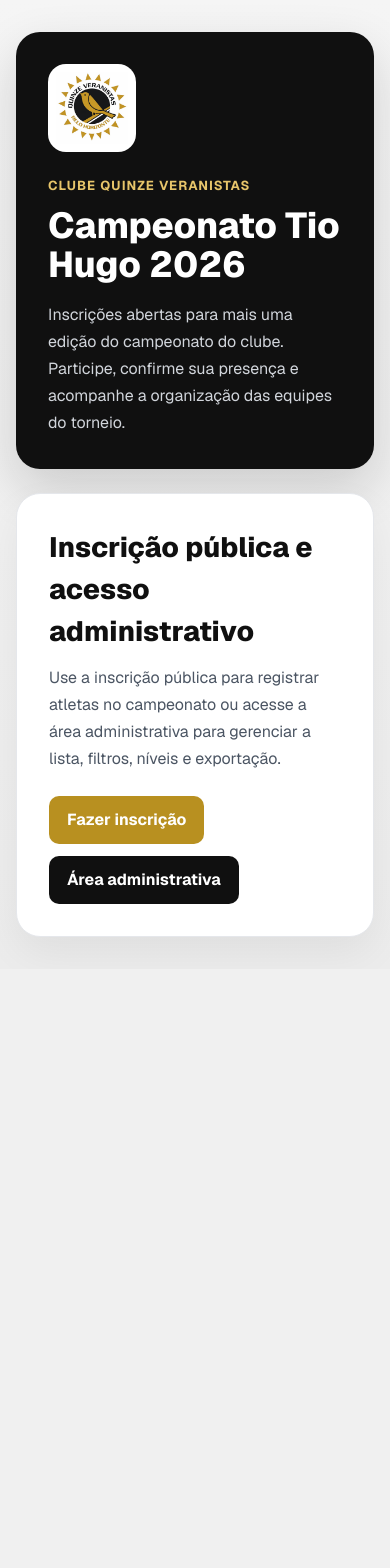
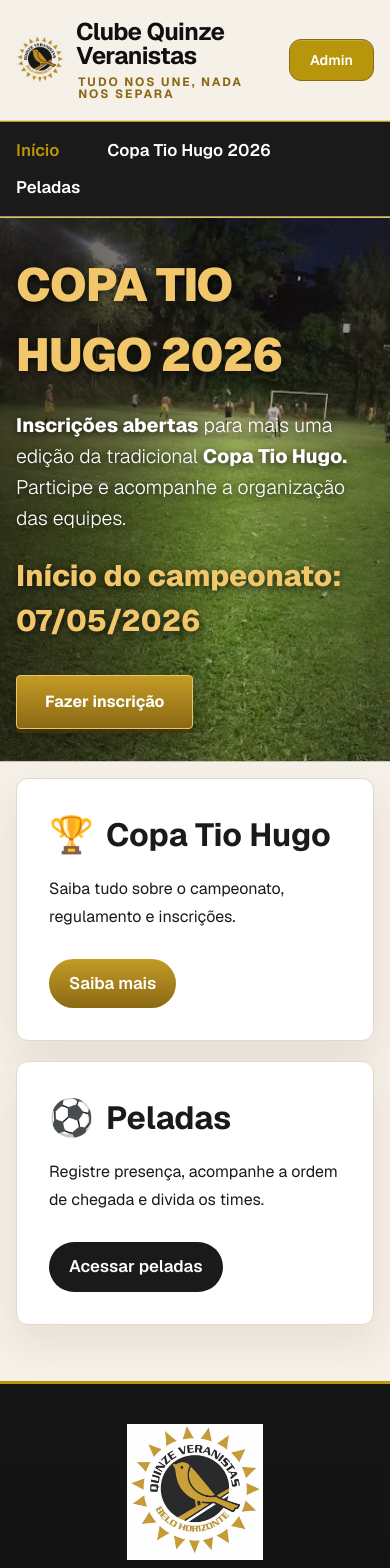
Before and after one commit to heberthmagnus/projeto-xv, a Next.js app: page / in a window 390 px wide. Shown: the top 1568 px of the page. Before the commit the page ends 969 px from the top, so only its background shows below. Built offline with nearby package versions, Linux system fonts and the light colour scheme.

Commit message:
ajustes da home e melhorias do site

```diff
--- /dev/null
+++ b/app/admin/tio-hugo-2026/admin-navigation.tsx
@@ -0,0 +1,133 @@
+"use client";
+
+import Link from "next/link";
+import { usePathname } from "next/navigation";
+import { logout } from "@/app/login/actions";
+import {
+  ADMIN_ADVANCED_SIMULATION_PATH,
+  ADMIN_REGISTRATIONS_PATH,
+  ADMIN_SIMULATION_PATH,
+} from "@/lib/routes";
+
+const links = [
+  { href: ADMIN_REGISTRATIONS_PATH, label: "Inscrições" },
+  { href: ADMIN_SIMULATION_PATH, label: "Simulação" },
+  { href: ADMIN_ADVANCED_SIMULATION_PATH, label: "Simulação avançada" },
+];
+
+export function AdminChampionshipNavigation() {
+  const pathname = usePathname();
+
+  return (
+    <div style={wrapperStyle}>
+      <div style={containerStyle}>
+        <div style={headerStyle}>
+          <div>
+            <p style={eyebrowStyle}>Área administrativa</p>
+            <h2 style={titleStyle}>Campeonato Tio Hugo 2026</h2>
+          </div>
+
+          <form action={logout}>
+            <button type="submit" style={logoutButtonStyle}>
+              Sair
+            </button>
+          </form>
+        </div>
+
+        <nav style={navStyle} aria-label="Navegação administrativa">
+          {links.map((link) => {
+            const isActive = pathname === link.href;
+
+            return (
+              <Link
+                key={link.href}
+                href={link.href}
+                style={isActive ? activeLinkStyle : linkStyle}
+              >
+                {link.label}
+              </Link>
+            );
+          })}
+        </nav>
+      </div>
+    </div>
+  );
+}
+
+const wrapperStyle: React.CSSProperties = {
+  background: "#F0F0F0",
+  padding: "16px 12px 0",
+};
+
+const containerStyle: React.CSSProperties = {
+  maxWidth: 1440,
+  margin: "0 auto",
+  background: "#FFFFFF",
+  borderRadius: 16,
+  padding: "18px 20px",
+  border: "1px solid #E5E7EB",
+  boxShadow: "0 10px 30px rgba(0,0,0,0.06)",
+};
+
+const headerStyle: React.CSSProperties = {
+  display: "flex",
+  justifyContent: "space-between",
+  alignItems: "center",
+  gap: 16,
+  flexWrap: "wrap",
+  marginBottom: 14,
+};
+
+const eyebrowStyle: React.CSSProperties = {
+  margin: "0 0 4px",
+  fontSize: 12,
+  fontWeight: 700,
+  color: "#B89020",
+  textTransform: "uppercase",
+  letterSpacing: "0.06em",
+};
+
+const titleStyle: React.CSSProperties = {
+  margin: 0,
+  fontSize: 22,
+  color: "#101010",
+};
+
+const navStyle: React.CSSProperties = {
+  display: "flex",
+  gap: 10,
+  flexWrap: "wrap",
+};
+
+const baseLinkStyle: React.CSSProperties = {
+  display: "inline-block",
+  padding: "10px 14px",
+  borderRadius: 10,
+  fontWeight: 700,
+  textDecoration: "none",
+  transition: "all 0.15s ease",
+};
+
+const linkStyle: React.CSSProperties = {
+  ...baseLinkStyle,
+  background: "#FFFFFF",
+  color: "#101010",
+  border: "1px solid #D1D5DB",
+};
+
+const activeLinkStyle: React.CSSProperties = {
+  ...baseLinkStyle,
+  background: "#B89020",
+  color: "#FFFFFF",
+  border: "1px solid #B89020",
+};
+
+const logoutButtonStyle: React.CSSProperties = {
+  padding: "10px 14px",
+  borderRadius: 10,
+  border: "1px solid #D1D5DB",
+  background: "#FFFFFF",
+  color: "#101010",
+  fontWeight: 700,
+  cursor: "pointer",
+};
--- a/app/admin/tio-hugo-2026/inscricoes/page.tsx
+++ b/app/admin/tio-hugo-2026/inscricoes/page.tsx
@@ -4,7 +4,6 @@ import {
   PlayerLevel,
   PreferredPosition,
 } from "@prisma/client";
-import { logout } from "@/app/login/actions";
 import { getAuthenticatedAdmin } from "@/lib/auth";
 import { prisma } from "@/lib/prisma";
 import { RegistrationRow } from "./registration-row";
@@ -125,12 +124,6 @@ export default async function InscricoesAdminPage({
               >
                 Exportar CSV
               </a>
-
-              <form action={logout}>
-                <button type="submit" style={logoutButtonStyle}>
-                  Sair
-                </button>
-              </form>
             </div>
           </div>
         </div>
@@ -291,16 +284,6 @@ const headerCardStyle: React.CSSProperties = {
   marginBottom: 20,
   boxShadow: "0 10px 30px rgba(0,0,0,0.06)",
   border: "1px solid #E5E7EB",
-};
-
-const logoutButtonStyle: React.CSSProperties = {
-  padding: "10px 14px",
-  borderRadius: 10,
-  border: "1px solid #D1D5DB",
-  background: "#FFFFFF",
-  color: "#101010",
-  fontWeight: 700,
-  cursor: "pointer",
 };
 
 const filterCardStyle: React.CSSProperties = {
--- a/app/campeonatos/tio-hugo-2026/inscricao/page.tsx
+++ b/app/campeonatos/tio-hugo-2026/inscricao/page.tsx
@@ -1,5 +1,4 @@
 import Image from "next/image";
-import Link from "next/link";
 import { RegistrationForm } from "./registration-form";
 
 export default function InscricaoPage() {
@@ -89,25 +88,8 @@ export default function InscricaoPage() {
           <p>• A equipe de folga será responsável pela resenha da noite</p>
         </div>
 
-        <div style={{ marginBottom: 20 }}>
-          <Link href="/" style={backLinkStyle}>
-            Voltar para página inicial
-          </Link>
-        </div>
-
         <RegistrationForm />
       </div>
     </main>
   );
 }
-
-const backLinkStyle: React.CSSProperties = {
-  display: "inline-block",
-  padding: "10px 14px",
-  borderRadius: 10,
-  border: "1px solid #D1D5DB",
-  background: "#FFFFFF",
-  color: "#101010",
-  textDecoration: "none",
-  fontWeight: 600,
-};
--- a/app/layout.tsx
+++ b/app/layout.tsx
@@ -1,5 +1,7 @@
 import type { Metadata } from "next";
 import { Geist, Geist_Mono } from "next/font/google";
+import { SiteFooter } from "./site-footer";
+import { SiteHeader } from "./site-header";
 import "./globals.css";
 
 const geistSans = Geist({
@@ -27,7 +29,11 @@ export default function RootLayout({
       lang="pt-BR"
       className={`${geistSans.variable} ${geistMono.variable} h-full antialiased`}
     >
-      <body className="min-h-full flex flex-col">{children}</body>
+      <body className="min-h-full flex flex-col">
+        <SiteHeader />
+        <div className="flex flex-1 flex-col">{children}</div>
+        <SiteFooter />
+      </body>
     </html>
   );
 }
--- a/app/login/page.tsx
+++ b/app/login/page.tsx
@@ -14,13 +14,13 @@ export default async function LoginPage() {
   return (
     <main
       style={{
-        minHeight: "100vh",
+        flex: 1,
         display: "flex",
         alignItems: "center",
         justifyContent: "center",
         background:
           "linear-gradient(180deg, #F4F4F4 0%, #EAEAEA 100%)",
-        padding: 16,
+        padding: "24px 16px 40px",
       }}
     >
       <div
--- a/app/page.tsx
+++ b/app/page.tsx
@@ -1,153 +1,92 @@
-import Image from "next/image";
 import Link from "next/link";
+
+const cards = [
+  {
+    id: "copa-tio-hugo",
+    title: "Copa Tio Hugo",
+    text: "Saiba tudo sobre o campeonato, regulamento e inscrições.",
+    buttonLabel: "Saiba mais",
+    href: "/campeonatos/tio-hugo-2026/inscricao",
+  },
+  {
+    id: "peladas",
+    title: "Peladas",
+    text: "Registre presença, acompanhe a ordem de chegada e divida os times.",
+    buttonLabel: "Acessar peladas",
+    href: "#peladas",
+  },
+];
 
 export default function HomePage() {
   return (
-    <main
+    <main id="inicio" className="bg-[#F5F0E8] text-[#1A1A1A]">
+      <section className="w-full px-0 py-0">
+        <div className="w-full overflow-hidden border-y border-black/20">
+          <div
+            className="relative min-h-[420px] bg-[#1A1A1A] bg-cover bg-center md:min-h-[440px]"
             style={{
-        minHeight: "100vh",
-        background: "linear-gradient(180deg, #F5F5F5 0%, #ECECEC 100%)",
-        padding: "32px 16px",
+              backgroundImage:
+                "linear-gradient(90deg, rgba(24,19,14,0.78) 0%, rgba(24,19,14,0.58) 32%, rgba(24,19,14,0.24) 60%, rgba(24,19,14,0.52) 100%), url('/banner-copa-tio-hugo.webp')",
             }}
           >
-      <div
-        style={{
-          maxWidth: 960,
-          margin: "0 auto",
-          display: "grid",
-          gridTemplateColumns: "repeat(auto-fit, minmax(280px, 1fr))",
-          gap: 24,
-          alignItems: "stretch",
-        }}
-      >
-        <section
-          style={{
-            background: "#101010",
-            color: "#FFFFFF",
-            borderRadius: 24,
-            padding: 32,
-            boxShadow: "0 20px 50px rgba(16,16,16,0.16)",
-          }}
-        >
-          <div
-            style={{
-              width: 88,
-              height: 88,
-              borderRadius: 18,
-              background: "#FFFFFF",
-              display: "flex",
-              alignItems: "center",
-              justifyContent: "center",
-              marginBottom: 24,
-            }}
-          >
-            <Image
-              src="/logo-clube-xv.png"
-              alt="Logo Clube Quinze Veranistas"
-              width={72}
-              height={72}
-            />
-          </div>
-
-          <p
-            style={{
-              color: "#E7C56A",
-              fontSize: 13,
-              fontWeight: 700,
-              letterSpacing: "0.08em",
-              textTransform: "uppercase",
-              marginBottom: 10,
-            }}
-          >
-            Clube Quinze Veranistas
+            <div className="mx-auto flex min-h-[420px] w-full max-w-6xl items-center px-4 py-8 md:min-h-[440px] md:px-10">
+              <div className="max-w-3xl">
+                <h2 className="mb-5 text-[2.9rem] font-black uppercase tracking-tight text-[#F2C76B] drop-shadow-[0_2px_4px_rgba(0,0,0,0.7)] md:text-[3.5rem]">
+                  Copa Tio Hugo 2026
+                </h2>
+                <p className="mb-5 max-w-3xl text-[1.22rem] font-light leading-[1.6] text-white drop-shadow-[0_2px_4px_rgba(0,0,0,0.82)] md:text-[1.35rem]">
+                  <span className="font-extrabold">Inscrições abertas</span> para mais uma edição da tradicional{" "}
+                  <span className="font-extrabold">Copa Tio Hugo.</span> Participe e acompanhe a organização das equipes.
                 </p>
-
-          <h1
-            style={{
-              fontSize: 36,
-              lineHeight: 1.1,
-              fontWeight: 800,
-              marginBottom: 16,
-            }}
-          >
-            Campeonato Tio Hugo 2026
-          </h1>
-
-          <p style={{ color: "#D1D5DB", lineHeight: 1.7, fontSize: 16 }}>
-            Inscrições abertas para mais uma edição do campeonato do clube.
-            Participe, confirme sua presença e acompanhe a organização das
-            equipes do torneio.
+                <p className="mb-8 text-[1.85rem] font-extrabold text-[#F2C76B] drop-shadow-[0_2px_4px_rgba(0,0,0,0.75)] md:text-[1.95rem]">
+                  Início do campeonato: 07/05/2026
                 </p>
-        </section>
-
-        <section
-          style={{
-            background: "#FFFFFF",
-            borderRadius: 24,
-            padding: 32,
-            border: "1px solid #E5E7EB",
-            boxShadow: "0 16px 40px rgba(16,16,16,0.06)",
-            display: "flex",
-            flexDirection: "column",
-            justifyContent: "center",
-          }}
-        >
-          <h2
-            style={{
-              fontSize: 28,
-              fontWeight: 800,
-              color: "#101010",
-              marginBottom: 12,
-            }}
-          >
-            Inscrição pública e acesso administrativo
-          </h2>
-
-          <p style={{ color: "#4B5563", lineHeight: 1.7, marginBottom: 24 }}>
-            Use a inscrição pública para registrar atletas no campeonato ou
-            acesse a área administrativa para gerenciar a lista, filtros, níveis
-            e exportação.
-          </p>
-
-          <div
-            style={{
-              display: "flex",
-              flexWrap: "wrap",
-              gap: 12,
-            }}
-          >
                 <Link
                   href="/campeonatos/tio-hugo-2026/inscricao"
-              style={primaryLinkStyle}
+                  className="inline-flex rounded-sm border border-[#E8C866] bg-gradient-to-b from-[#C49B25] to-[#8B6914] px-7 py-3.5 text-[1rem] font-bold text-white shadow-[0_4px_0_rgba(73,54,9,0.75),0_12px_22px_rgba(0,0,0,0.24)] transition hover:from-[#D3AB35] hover:to-[#9A7618]"
                 >
                   Fazer inscrição
                 </Link>
-            <Link href="/login" style={secondaryLinkStyle}>
-              Área administrativa
-            </Link>
+              </div>
+            </div>
+          </div>
         </div>
       </section>
+
+      <section className="px-4 pb-14 pt-4 md:px-6 md:pb-20">
+        <div className="mx-auto grid max-w-5xl gap-5 md:grid-cols-2">
+          {cards.map((card) => (
+            <article
+              key={card.id}
+              id={card.id}
+              className="flex min-h-[216px] flex-col justify-between rounded-xl border border-[#E5D8C7] bg-white p-8 shadow-[0_18px_40px_rgba(96,72,28,0.10)]"
+            >
+              <div>
+                <div className="mb-4 flex items-center gap-3">
+                  <span className="text-4xl leading-none">
+                    {card.id === "peladas" ? "⚽" : "🏆"}
+                  </span>
+                  <h3 className="text-[2rem] font-bold text-[#1A1A1A]">{card.title}</h3>
                 </div>
+                <p className="text-base leading-7 text-[#1A1A1A]">
+                  {card.text}
+                </p>
+              </div>
+
+              <Link
+                href={card.href}
+                className={`mt-7 inline-flex self-start rounded-full px-5 py-3 text-[1.05rem] font-semibold text-white transition ${
+                  card.id === "copa-tio-hugo"
+                    ? "bg-gradient-to-b from-[#C49B25] to-[#8B6914] hover:from-[#D3AB35] hover:to-[#9A7618]"
+                    : "bg-[#1A1A1A] hover:bg-[#B8960C]"
+                }`}
+              >
+                {card.buttonLabel}
+              </Link>
+            </article>
+          ))}
+        </div>
+      </section>
     </main>
   );
 }
-
-const primaryLinkStyle: React.CSSProperties = {
-  display: "inline-block",
-  padding: "12px 18px",
-  borderRadius: 10,
-  background: "#B89020",
-  color: "#FFFFFF",
-  textDecoration: "none",
-  fontWeight: 700,
-};
-
-const secondaryLinkStyle: React.CSSProperties = {
-  display: "inline-block",
-  padding: "12px 18px",
-  borderRadius: 10,
-  background: "#101010",
-  color: "#FFFFFF",
-  textDecoration: "none",
-  fontWeight: 700,
-};
--- /dev/null
+++ b/app/site-footer.tsx
@@ -0,0 +1,36 @@
+import Image from "next/image";
+
+export function SiteFooter() {
+  return (
+    <footer className="border-t-[3px] border-[#B8960C] bg-gradient-to-b from-[#151515] to-[#0F0F0F] px-4 py-10 text-white md:px-6 md:py-12">
+      <div className="mx-auto grid max-w-6xl gap-8 md:grid-cols-[160px_minmax(0,1fr)_minmax(320px,0.95fr)] md:items-center md:gap-10">
+        <div className="flex items-center justify-center md:justify-start">
+          <Image
+            src="/logo-clube-xv.png"
+            alt="Logo Clube Quinze Veranistas"
+            width={160}
+            height={160}
+            className="h-[136px] w-auto object-contain mix-blend-screen md:h-[156px]"
+          />
+        </div>
+
+        <div>
+          <h2 className="mb-4 text-[2rem] font-black tracking-tight text-white">
+            Clube Quinze Veranistas
+          </h2>
+          <div className="grid gap-2 text-[1.02rem] leading-7 text-white/80">
+            <p>R. Gumercindo Couto e Silva, 195 - Itapoã, Belo Horizonte - MG, 31710-050</p>
+            <p>3441-2424</p>
+            <p>clubequinzeveranistas@yahoo.com.br</p>
+          </div>
+        </div>
+
+        <div className="flex items-center md:justify-end">
+          <p className="text-2xl font-black leading-tight text-[#F2CF73] md:text-right md:text-[2.1rem]">
+            Tudo nos une, nada nos separa!
+          </p>
+        </div>
+      </div>
+    </footer>
+  );
+}
--- /dev/null
+++ b/app/site-header.tsx
@@ -0,0 +1,80 @@
+"use client";
+
+import Image from "next/image";
+import Link from "next/link";
+import { usePathname } from "next/navigation";
+
+const menuItems = [
+  { href: "/", label: "Início" },
+  {
+    href: "/campeonatos/tio-hugo-2026/inscricao",
+    label: "Copa Tio Hugo 2026",
+  },
+  { href: "/#peladas", label: "Peladas" },
+];
+
+export function SiteHeader() {
+  const pathname = usePathname();
+
+  return (
+    <>
+      <header className="border-b border-[#8B6914]/20 bg-[#F5F0E8] shadow-[0_8px_24px_rgba(139,105,20,0.08)]">
+        <div className="mx-auto flex w-full max-w-6xl items-center justify-between gap-6 px-4 py-5 md:px-6">
+          <div className="flex items-center gap-3 md:gap-4">
+            <Image
+              src="/logo-clube-xv.png"
+              alt="Logo Clube Quinze Veranistas"
+              width={58}
+              height={58}
+              priority
+              className="h-12 w-auto object-contain mix-blend-multiply md:h-14"
+            />
+
+            <div className="flex min-w-0 flex-col items-start justify-center">
+              <h1 className="text-2xl font-bold leading-none tracking-tight md:text-[2.15rem]">
+                Clube Quinze Veranistas
+              </h1>
+              <p className="mt-2 pl-[0.14rem] text-left text-xs font-bold uppercase leading-none tracking-[0.16em] text-[#8B6914] md:text-sm">
+                Tudo nos une, nada nos separa
+              </p>
+            </div>
+          </div>
+
+          <div className="flex items-center gap-3">
+            <Link
+              href="/login"
+              className="rounded-xl border border-[#8B6914] bg-[#B8960C] px-5 py-2.5 text-sm font-semibold text-white shadow-[inset_0_1px_0_rgba(255,255,255,0.18)] transition hover:bg-[#8B6914]"
+            >
+              Admin
+            </Link>
+          </div>
+        </div>
+      </header>
+
+      <nav className="border-y border-[#B8960C] bg-[#1A1A1A]">
+        <div className="mx-auto flex w-full max-w-6xl flex-wrap items-center gap-x-12 gap-y-3 px-4 py-4 md:px-6">
+          {menuItems.map((item) => {
+            const isActive =
+              item.href === "/"
+                ? pathname === "/"
+                : item.href.startsWith("/campeonatos")
+                  ? pathname.startsWith("/campeonatos/tio-hugo-2026")
+                  : false;
+
+            return (
+              <Link
+                key={item.href}
+                href={item.href}
+                className={`text-[1.05rem] font-semibold transition ${
+                  isActive ? "text-[#B8960C]" : "text-white hover:text-[#B8960C]"
+                }`}
+              >
+                {item.label}
+              </Link>
+            );
+          })}
+        </div>
+      </nav>
+    </>
+  );
+}
--- a/lib/routes.ts
+++ b/lib/routes.ts
@@ -1 +1,5 @@
+export const ADMIN_CHAMPIONSHIP_BASE_PATH = "/admin/tio-hugo-2026";
 export const ADMIN_REGISTRATIONS_PATH = "/admin/tio-hugo-2026/inscricoes";
+export const ADMIN_SIMULATION_PATH = "/admin/tio-hugo-2026/times/simulacao";
+export const ADMIN_ADVANCED_SIMULATION_PATH =
+  "/admin/tio-hugo-2026/times/simulacao-avancada";
```
Also changed, not shown: app/admin/tio-hugo-2026/layout.tsx (added, +14 -0 lines), public/banner-copa-tio-hugo.webp (added). Lines whose indentation alone changed are shown as unchanged.
